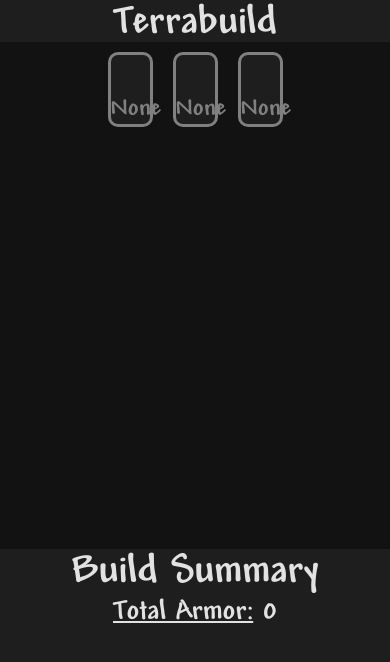
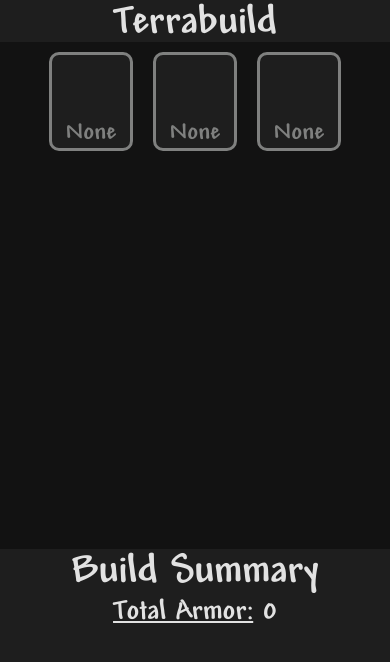
Before and after one commit to lucaswarwick02/terrabuild, a React (Create React App) app: page / in a window 390 px wide. Shown: the top 662 px of the page. Built offline with nearby package versions, Linux system fonts and the light colour scheme.

Commit message:
Start fixing ArmorItem sizing on mobile

```diff
--- a/src/css/ArmorItem.css
+++ b/src/css/ArmorItem.css
@@ -12,6 +12,17 @@
     display: inline-block;
     text-align: center;
     margin: 10px;
+}
+
+@media screen and (orientation: portrait) {
+    .itemDisplay {
+        width: 20vw;
+    }
+}
+@media screen and (orientation: landscape) {
+    .itemDisplay {
+        width: 10vw;
+    }
 }
 
 .itemImageContainer {
@@ -32,4 +43,5 @@
     color: var(--on-surface);
     display: block;
     max-font-size: 3vh;
+    word-wrap: break-word;
 }
```
